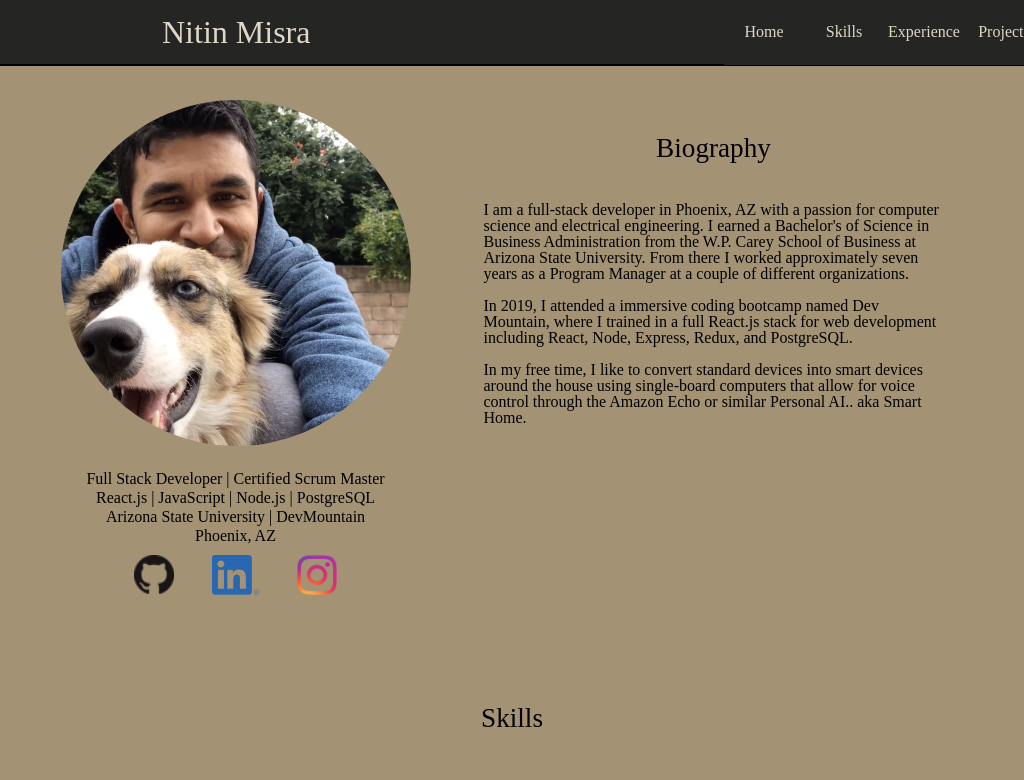
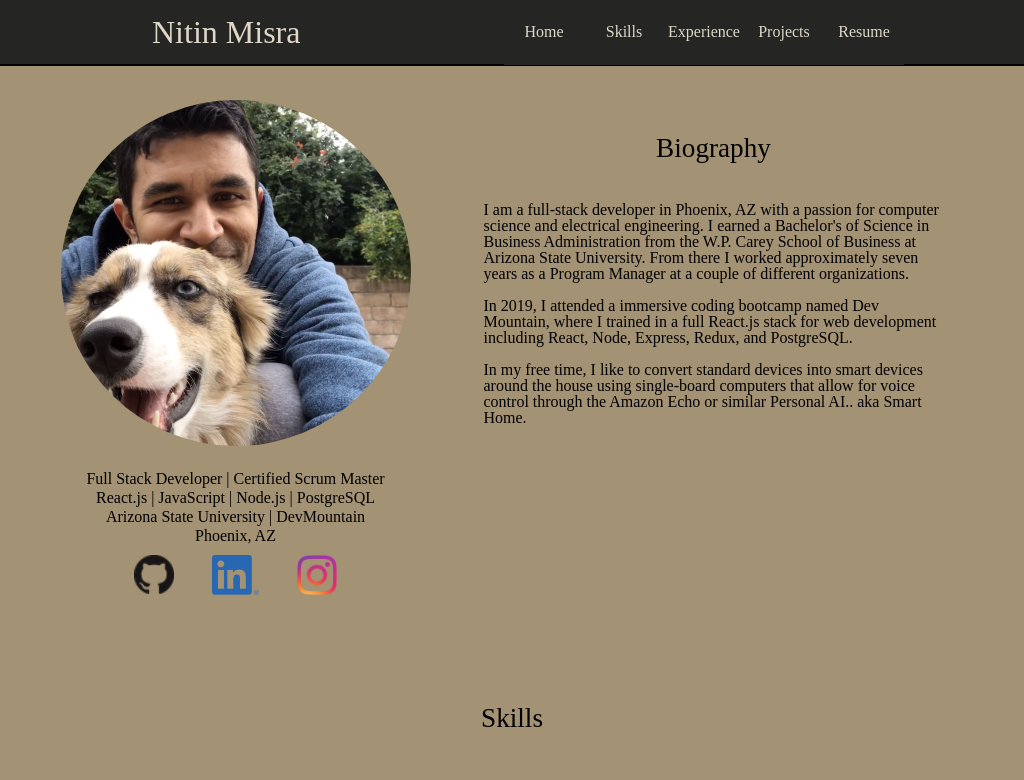
Before and after one commit to iamnitinmisra/new-portfolio, a React (Create React App) app: page / in a window 1024 px wide. Shown: the top 780 px of the page. Built offline with nearby package versions, Linux system fonts and the light colour scheme; grey boxes are pictures that could not be loaded.

Commit message:
position changes in navbar

```diff
--- a/src/components/ham-menu/HamMenu.css
+++ b/src/components/ham-menu/HamMenu.css
@@ -102,7 +102,7 @@
   .hidden:after,
   .hidden:before,
   .hidden div {
-    background-color:#a39274;
+    background-color: #a39274;
     border-radius: 3px;
     content: "";
     display: flex;
@@ -156,10 +156,13 @@
   }
 }
 
-
 @media (min-width: 955px) and (max-width: 1279px) {
-  .menu{
-    width: 300px;
+  .menu-container {
+    margin: 120px;
+  }
+  .menu {
+    margin-left: -320px;
+    position: relative;
   }
 
   #link {
@@ -167,10 +170,10 @@
   }
 }
 
-
 @media (min-width: 1280px) {
-  .menu{
+  .menu {
     width: 500px;
+    margin: 0 auto;
   }
 
   #link {
--- a/src/components/ham-menu/menu-content/MenuContent.css
+++ b/src/components/ham-menu/menu-content/MenuContent.css
@@ -31,7 +31,7 @@
 @media (min-width: 955px) and (max-width: 1279px) {
   .content {
     display: flex;
-    width: 300px;
+    /* width: 500px; */
   }
 }
 
```
